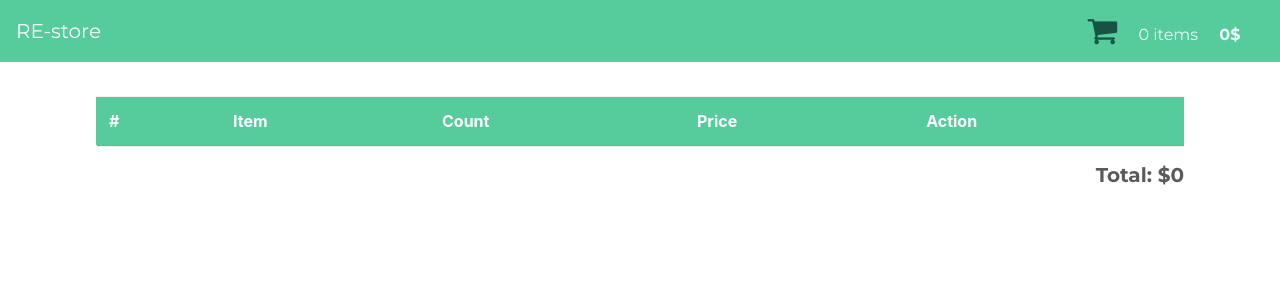
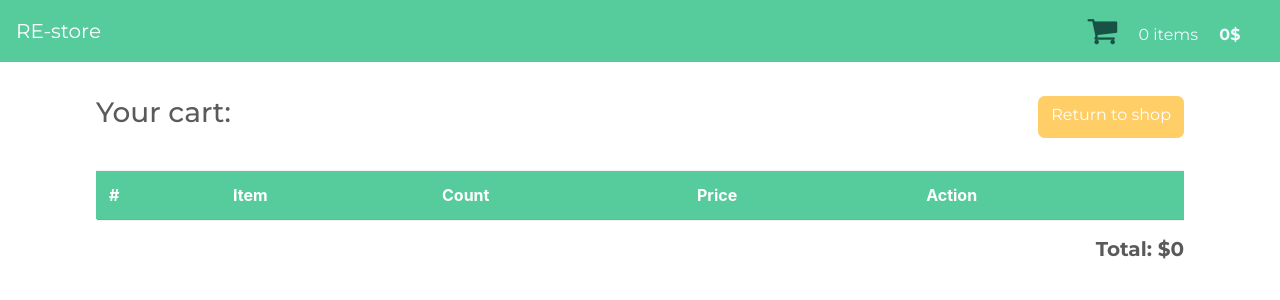
Before and after one commit to MaxDaniLOVE/re-store, a React (Create React App) app: page /cart in a window 1280 px wide. Shown: the top 300 px of the page. Built offline with nearby package versions, Linux system fonts and the light colour scheme.

Commit message:
feat: add button for cart

```diff
--- a/public/index.html
+++ b/public/index.html
@@ -6,6 +6,7 @@
     <link rel="stylesheet" href="https://bootswatch.com/4/minty/bootstrap.min.css">
     <link rel="stylesheet" href="https://stackpath.bootstrapcdn.com/font-awesome/4.7.0/css/font-awesome.min.css">
     <link rel="stylesheet" href="./styles.css">
+    <link rel="shortcut icon" type="image/png" href="/favicon.ico"/>
     <title>ReStore</title>
   </head>
   <body>
--- a/public/styles.css
+++ b/public/styles.css
@@ -1,5 +1,5 @@
 body::-webkit-scrollbar {
-  width: 1em;
+  width: 8px;
 }
 
 body::-webkit-scrollbar-track {
@@ -10,4 +10,5 @@ body::-webkit-scrollbar-thumb {
   background-color: #56CC9D;
   outline: 1px solid #185244;
   box-shadow: inset 0 0 6px #185244;
+  border-radius: 4px;
 }
--- a/src/components/shopping-cart-table/shopping-cart-table.css
+++ b/src/components/shopping-cart-table/shopping-cart-table.css
@@ -2,7 +2,6 @@
   color: #185244;
 }
 .shopping-cart-table{
-  margin-top: 6rem;
   width: 85vw;
   border: 1px solid #56CC9D;
 }
@@ -21,3 +20,15 @@
 .td-btns{
   width: 175px;
 }
+.shopping-cart{
+  margin-top: 6rem;
+}
+.return-btn{
+  margin: 0;
+}
+.shopping-cart-header{
+  display: flex;
+  flex-direction: row;
+  justify-content: space-between;
+  margin-bottom: 3%;
+}
--- a/src/components/shopping-cart-table/shopping-cart-table.js
+++ b/src/components/shopping-cart-table/shopping-cart-table.js
@@ -4,10 +4,17 @@ import { connect } from 'react-redux';
 import {bookAddedToCart,
   allBookRemovedFromCart,
   bookRemovedFromCart} from '../../actions/index';
+import {
+  Link
+} from "react-router-dom";
 
 const ShoppingCartTable = ({items, total, onIncrease, onDecrease, onDelete}) => {
   return (
     <div className="shopping-cart">
+      <div className="shopping-cart-header">
+        <h3>Your cart:</h3>
+        <Link className="btn btn-warning cart-btn return-btn" to="/">Return to shop</Link>
+      </div>
       <table className="table shopping-cart-table">
         <thead className="shopping-cart-table-header">
           <tr>
--- a/src/store.js
+++ b/src/store.js
@@ -1,6 +1,9 @@
 import {createStore} from 'redux';
 import reducer from './reducers';
 
-const store = createStore(reducer)
+const store = createStore(
+  reducer,
+  window.__REDUX_DEVTOOLS_EXTENSION__ && window.__REDUX_DEVTOOLS_EXTENSION__() // for debug
+  )
 
 export default store;
```
Also changed, not shown: 1 other file (tests, documents, lock files or other folders).
